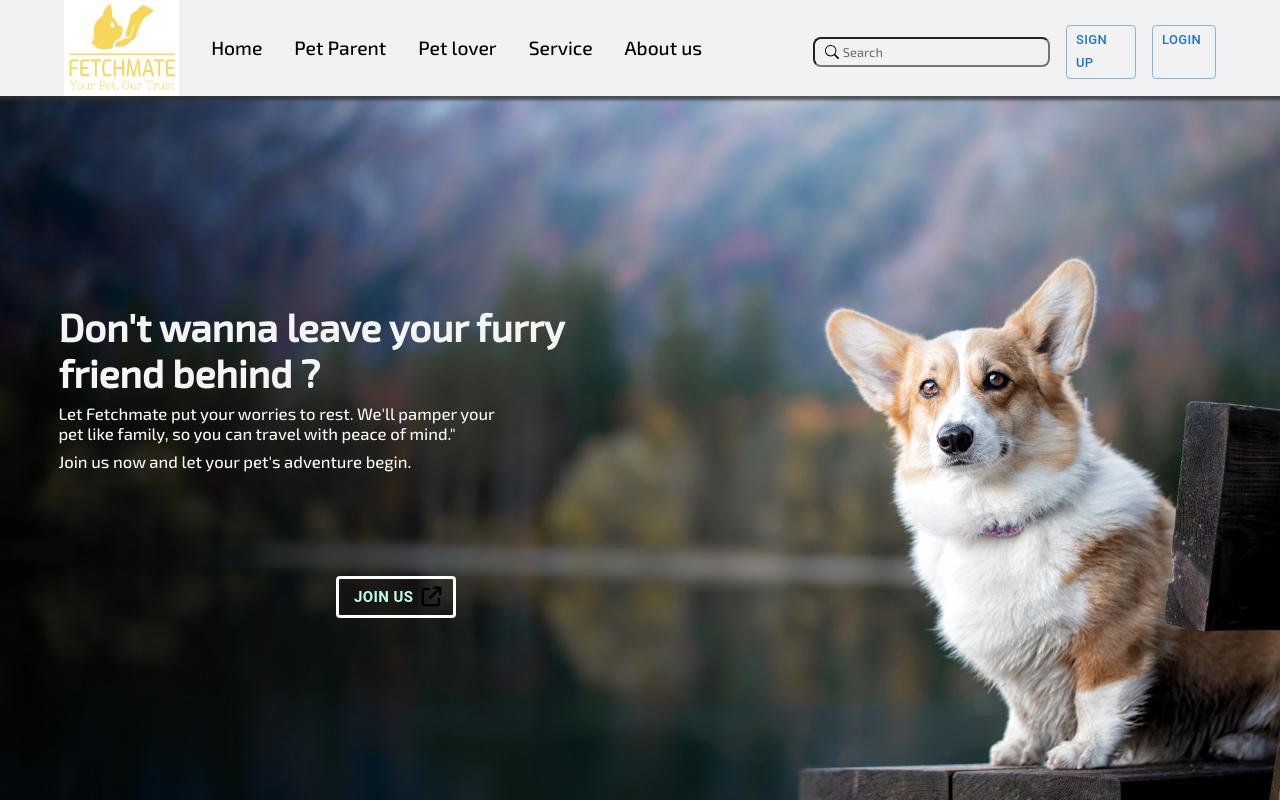
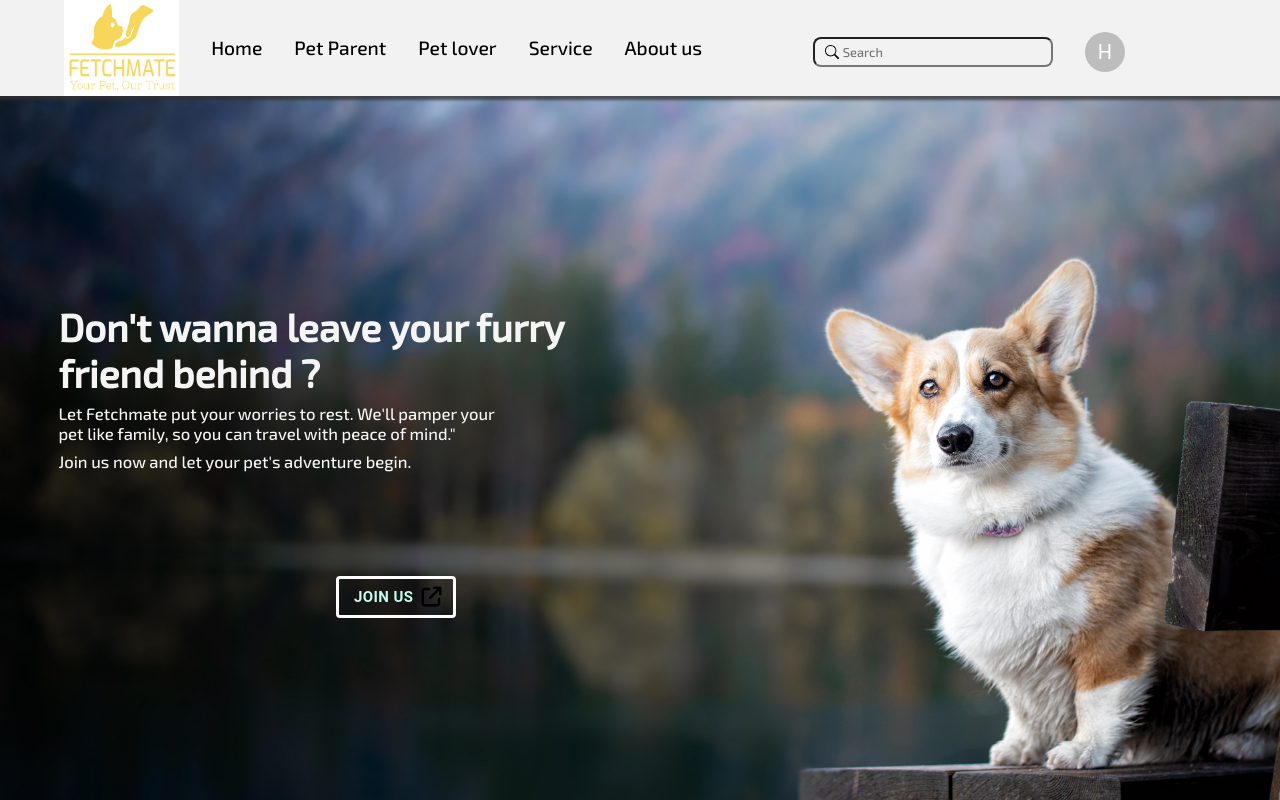
Before and after one commit to Nehl41/Fetchmate, a React (Create React App) app: page / in a window 1280 px wide. Shown: the top 800 px of the page. Built offline with nearby package versions, Linux system fonts and the light colour scheme; a web font is replaced by a local one.

Commit message:
Profile OverLay Added

```diff
--- a/src/components/Navbar/Nav.jsx
+++ b/src/components/Navbar/Nav.jsx
@@ -6,14 +6,16 @@ import BookOnlineIcon from "@mui/icons-material/BookOnline";
 import ShareLocationIcon from "@mui/icons-material/ShareLocation";
 import PaidIcon from "@mui/icons-material/Paid";
 import AddTrackerModal from "../../components/Modal/ModalPage";
+import { ClickAwayListener, Typography } from "@mui/material";
 
 import { Popover, Stack, Avatar } from "@mui/material";
 import { useContext, useEffect, useState } from "react";
 import { useLocation } from "react-router-dom";
 import { UserContext } from "../../contexts/user.context";
 
+import ProfileModal from '../ProfileModal/ProfileModal'
+
 const Nav = () => {
-
   const [showModal, setShowModal] = useState(false);
 
   const [displaySignup, setDisplaySignup] = useState("inline");
@@ -32,10 +34,15 @@ const Nav = () => {
     setAnchorEl(null);
   };
 
+  const [openProfile,setOpenProfile]=useState(false);
+  const handleOpenProfile=()=>{setOpenProfile(true)}
+  const handleCloseProfile=()=>{setOpenProfile((!openProfile))}
+
+
   const open = Boolean(anchorEl);
   const id = open ? "simple-popover" : undefined;
   const { currUser } = useContext(UserContext);
-  let isLoggedIn = false;
+  let isLoggedIn = true;
   if (window.localStorage.getItem("token")) isLoggedIn = true;
 
   useEffect(() => {
@@ -62,7 +69,7 @@ const Nav = () => {
 
   return (
     <div>
-      <nav >
+      <nav>
         <section className="nav-section">
           <div className="nav_left">
             <img className="logo" src={fmlogo} alt="fetchmateLogo"></img>
@@ -157,7 +164,33 @@ const Nav = () => {
               >
                 Login
               </Button>
-              {isLoggedIn ? <Avatar>H</Avatar> : <></>}
+              {isLoggedIn ? (
+                 <ClickAwayListener onClickAway={handleCloseProfile}>
+                <div
+                  onClick={handleOpenProfile}
+                  className="profile-popover-origin"
+                  style={{position:"relative"}}
+                >
+
+                 <Avatar
+                    sx={{
+                      "&:hover": {
+                        border: "3px solid black",
+                        transform: "scale(1.3)",
+                        transition: "0.2s",
+                      },
+                    }}
+                  >
+                    H
+                  </Avatar>
+                  {openProfile?<ProfileModal/>:null}
+
+
+                </div>
+                </ClickAwayListener>
+              ) : (
+                <></>
+              )}
             </Stack>
           </div>
         </section>
--- /dev/null
+++ b/src/components/ProfileModal/ProfileModal.jsx
@@ -0,0 +1,68 @@
+import React from 'react';
+import { MDBCol, MDBContainer, MDBRow, MDBCard, MDBCardText, MDBCardBody, MDBCardImage, MDBBtn, MDBTypography, MDBIcon } from 'mdb-react-ui-kit';
+
+const ECommerce=()=>{
+  return (
+        <MDBRow className="justify-content-center">
+          <MDBCol md="9" lg="7" xl="5" className="mt-5">
+            <MDBCard style={{ borderRadius: '15px', backgroundColor: '#93e2bb' }}>
+              <MDBCardBody className="p-4 text-black">
+                <div>
+                  <MDBTypography tag='h6'>Exquisite hand henna tattoo</MDBTypography>
+                  <div className="d-flex align-items-center justify-content-between mb-3">
+                    <p className="small mb-0"><MDBIcon far icon="clock me-2" />3 hrs</p>
+                    <p className="fw-bold mb-0">$90</p>
+                  </div>
+                </div>
+                <div className="d-flex align-items-center mb-4">
+                  <div className="flex-shrink-0">
+                    <MDBCardImage
+                      style={{ width: '70px' }}
+                      className="img-fluid rounded-circle border border-dark border-3"
+                      src='https://mdbcdn.b-cdn.net/img/Photos/new-templates/bootstrap-profiles/avatar-2.webp'
+                      alt='Generic placeholder image'
+                      fluid />
+                  </div>
+                  <div className="flex-grow-1 ms-3">
+                    <div className="d-flex flex-row align-items-center mb-2">
+                      <p className="mb-0 me-2">@sheisme</p>
+                      <ul className="mb-0 list-unstyled d-flex flex-row" style={{ color: '#1B7B2C' }}>
+                        <li>
+                          <MDBIcon fas icon="star fa-xs" />
+                        </li>
+                        <li>
+                          <MDBIcon fas icon="star fa-xs" />
+                        </li>
+                        <li>
+                          <MDBIcon fas icon="star fa-xs" />
+                        </li>
+                        <li>
+                          <MDBIcon fas icon="star fa-xs" />
+                        </li>
+                        <li>
+                          <MDBIcon fas icon="star fa-xs" />
+                        </li>
+                      </ul>
+
+                    </div>
+                    <div>
+                      <MDBBtn outline color="dark" rounded size="sm">+ Follow</MDBBtn>
+                      <MDBBtn outline color="dark" rounded size="sm" className="mx-1">See profile</MDBBtn>
+                      <MDBBtn outline color="dark" floating size="sm"><MDBIcon fas icon="comment" /></MDBBtn>
+                    </div>
+                  </div>
+                </div>
+                <hr />
+                <MDBCardText>52 comments</MDBCardText>
+                <MDBBtn color="success" rounded block size="lg">
+                  <MDBIcon far icon="clock me-2" /> Book now
+                </MDBBtn>
+              </MDBCardBody>
+            </MDBCard>
+          </MDBCol>
+        </MDBRow>
+
+  );
+}
+
+export default ECommerce
```
Also changed, not shown: src/assets/Image/nehal.jpg.
